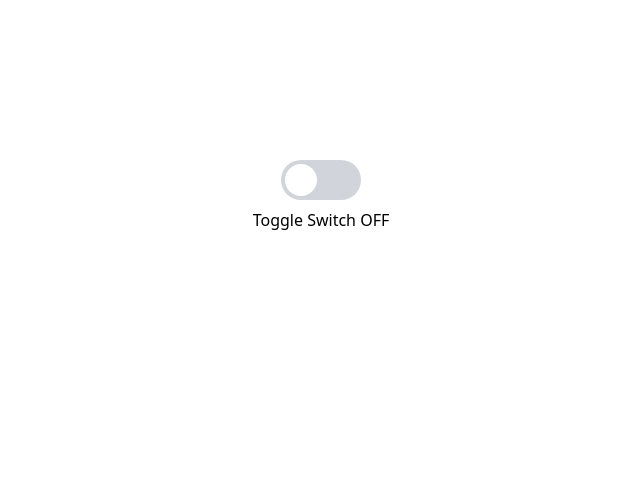
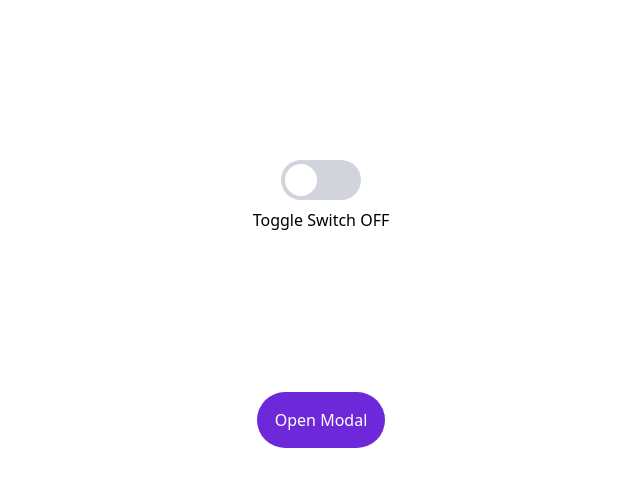
Before and after one commit to Leo-Xee/wanted_pre_onboarding, a React (Create React App) app: page / in a window 1280 px wide. Shown: the top 486 px of the page, without its empty margins (319-959 px from the left). Built offline with nearby package versions, Linux system fonts and the light colour scheme.

Commit message:
:sparkles: feat: modal 컴포넌트 추가

```diff
--- a/public/index.html
+++ b/public/index.html
@@ -29,6 +29,7 @@
   <body>
     <noscript>You need to enable JavaScript to run this app.</noscript>
     <div id="root"></div>
+    <div id="modal"></div>
     <!--
       This HTML file is a template.
       If you open it directly in the browser, you will see an empty page.
--- a/src/App.jsx
+++ b/src/App.jsx
@@ -1,11 +1,15 @@
 import React from "react";
 
 import Toggle from "./components/Toggle";
+import Modal from "./components/Modal";
 
 function App() {
   return (
     <div className="flex flex-col justify-center">
       <Toggle />
+      <Modal>
+        <div>Hello, CodeStates</div>
+      </Modal>
     </div>
   );
 }
--- /dev/null
+++ b/src/components/Modal.jsx
@@ -0,0 +1,53 @@
+import React, { useState } from "react";
+import PropTypes from "prop-types";
+
+import { createPortal } from "react-dom";
+
+function Modal({ children }) {
+  const [isModalOpend, setIsModalOpend] = useState(false);
+  const el = document.getElementById("modal");
+
+  const onModal = () => {
+    setIsModalOpend((prev) => !prev);
+  };
+
+  const onClose = () => {
+    setIsModalOpend(false);
+  };
+
+  return (
+    <div>
+      <div className="flex justify-center mt-40">
+        <button
+          type="button"
+          onClick={onModal}
+          className="w-32 h-14 bg-violet-700 rounded-full text-white"
+        >
+          Open Modal
+        </button>
+      </div>
+      {isModalOpend &&
+        createPortal(
+          <div className="fixed top-0 left-0 w-full h-full flex justify-center items-center bg-black bg-opacity-25">
+            <div className="flex flex-col justify-center items-center w-80 h-40 bg-white rounded-xl">
+              <button
+                type="button"
+                onClick={onClose}
+                className="text-black mb-4"
+              >
+                X
+              </button>
+              {children}
+            </div>
+          </div>,
+          el,
+        )}
+    </div>
+  );
+}
+
+Modal.propTypes = {
+  children: PropTypes.node.isRequired,
+};
+
+export default Modal;
```
